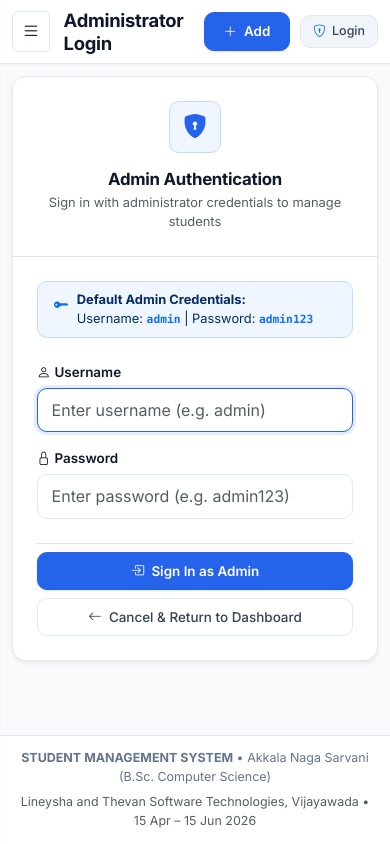
After one commit to praneethbadugu7781-create/studentmanagementsystem, a Django app: page /login/ in a window 390 px wide. The commit adds this page. Run offline with Django 5.2, Linux system fonts and the light colour scheme.

Commit message:
Restrict phone number to 10 digits and add admin login authentication for student management

```diff
--- a/student_management/settings.py
+++ b/student_management/settings.py
@@ -169,3 +169,8 @@ MESSAGE_TAGS = {
 
 # Default primary key field type
 DEFAULT_AUTO_FIELD = 'django.db.models.BigAutoField'
+
+# Authentication configuration
+LOGIN_URL = 'login'
+LOGIN_REDIRECT_URL = 'students:dashboard'
+LOGOUT_REDIRECT_URL = 'students:dashboard'
--- a/student_management/urls.py
+++ b/student_management/urls.py
@@ -16,8 +16,11 @@ Including another URLconf
 """
 from django.contrib import admin
 from django.urls import path, include
+from students import views as student_views
 
 urlpatterns = [
     path('admin/', admin.site.urls),
+    path('login/', student_views.admin_login_view, name='login'),
+    path('logout/', student_views.admin_logout_view, name='logout'),
     path('', include('students.urls')),
 ]
--- a/students/forms.py
+++ b/students/forms.py
@@ -61,17 +61,24 @@ class StudentForm(forms.ModelForm):
             }),
             'phone': forms.TextInput(attrs={
                 'class': 'form-control',
-                'placeholder': 'Enter phone number (e.g. 9876543210)',
+                'placeholder': 'Enter 10-digit mobile number (e.g. 9876543210)',
                 'autocomplete': 'off',
+                'maxlength': '10',
+                'minlength': '10',
+                'pattern': '[0-9]{10}',
+                'inputmode': 'numeric',
+                'oninput': "this.value = this.value.replace(/[^0-9]/g, '').slice(0, 10);",
             }),
         }
 
     def clean_phone(self):
         phone = self.cleaned_data.get('phone', '').strip()
         digits_only = re.sub(r'\D', '', phone)
-        if not digits_only or len(digits_only) < 7 or len(digits_only) > 15:
-            raise forms.ValidationError("Please enter a valid phone number (7 to 15 digits).")
-        return phone
+        if len(digits_only) != 10:
+            raise forms.ValidationError("Phone number must be exactly 10 digits.")
+        if len(phone) != 10 or not phone.isdigit():
+            raise forms.ValidationError("Phone number must contain exactly 10 numeric digits only.")
+        return digits_only
 
     def clean_roll_number(self):
         roll_number = self.cleaned_data.get('roll_number', '').strip().upper()
--- a/students/urls.py
+++ b/students/urls.py
@@ -10,4 +10,6 @@ urlpatterns = [
     path('students/<int:pk>/', views.student_detail_view, name='student_detail'),
     path('students/<int:pk>/edit/', views.student_update_view, name='student_edit'),
     path('students/<int:pk>/delete/', views.student_delete_view, name='student_delete'),
+    path('login/', views.admin_login_view, name='login'),
+    path('logout/', views.admin_logout_view, name='logout'),
 ]
--- a/students/views.py
+++ b/students/views.py
@@ -3,6 +3,9 @@ from django.contrib import messages
 from django.core.paginator import Paginator, EmptyPage, PageNotAnInteger
 from django.db.models import Q
 from django.views.decorators.http import require_http_methods
+from django.contrib.auth import login, logout
+from django.contrib.auth.forms import AuthenticationForm
+from django.contrib.auth.decorators import login_required
 from .models import Student
 from .forms import StudentForm
 
@@ -79,9 +82,49 @@ def student_detail_view(request, pk):
     return render(request, 'students/student_detail.html', context)
 
 
+def admin_login_view(request):
+    """
+    Renders login view for administrator authentication.
+    """
+    if request.user.is_authenticated:
+        return redirect('students:dashboard')
+
+    next_url = request.GET.get('next', '') or request.POST.get('next', '')
+    if request.method == 'POST':
+        form = AuthenticationForm(request, data=request.POST)
+        if form.is_valid():
+            user = form.get_user()
+            login(request, user)
+            messages.success(request, f"Welcome back, {user.username}! Administrator access active.")
+            if next_url:
+                return redirect(next_url)
+            return redirect('students:dashboard')
+        else:
+            messages.error(request, "Invalid username or password. Please try again.")
+    else:
+        form = AuthenticationForm()
+
+    context = {
+        'form': form,
+        'next': next_url,
+        'active_page': 'login',
+    }
+    return render(request, 'login.html', context)
+
+
+def admin_logout_view(request):
+    """
+    Logs out administrator and redirects to dashboard.
+    """
+    logout(request)
+    messages.success(request, "Logged out successfully.")
+    return redirect('students:dashboard')
+
+
+@login_required(login_url='login')
 def student_create_view(request):
     """
-    Handles adding a new student record.
+    Handles adding a new student record (Admin only).
     """
     if request.method == 'POST':
         form = StudentForm(request.POST)
@@ -105,9 +148,10 @@ def student_create_view(request):
     return render(request, 'students/student_form.html', context)
 
 
+@login_required(login_url='login')
 def student_update_view(request, pk):
     """
-    Handles updating an existing student record.
+    Handles updating an existing student record (Admin only).
     """
     student = get_object_or_404(Student, pk=pk)
 
@@ -134,10 +178,11 @@ def student_update_view(request, pk):
     return render(request, 'students/student_form.html', context)
 
 
+@login_required(login_url='login')
 @require_http_methods(["POST"])
 def student_delete_view(request, pk):
     """
-    Handles safe deletion of a student record via POST request.
+    Handles safe deletion of a student record via POST request (Admin only).
     """
     student = get_object_or_404(Student, pk=pk)
     student_name = student.name
--- a/templates/base.html
+++ b/templates/base.html
@@ -243,11 +243,33 @@
                 </a>
 
                 <div class="nav-section-title mt-3">Administration</div>
+                {% if user.is_authenticated %}
+                    <div class="px-2 py-1 mb-1 d-flex align-items-center gap-2 text-muted" style="font-size: 0.78rem;">
+                        <span class="badge bg-success-subtle text-success border border-success-subtle d-inline-flex align-items-center gap-1">
+                            <i class="bi bi-check-circle-fill"></i> Admin Active
+                        </span>
+                        <strong class="text-dark">{{ user.username }}</strong>
+                    </div>
                     <a href="/admin/" target="_blank" class="sidebar-link">
                         <i class="bi bi-shield-lock-fill"></i>
                         <span>Django Admin</span>
                         <i class="bi bi-box-arrow-up-right ms-auto" style="font-size: 0.75rem;"></i>
                     </a>
+                    <a href="{% url 'logout' %}" class="sidebar-link text-danger">
+                        <i class="bi bi-box-arrow-right text-danger"></i>
+                        <span>Logout</span>
+                    </a>
+                {% else %}
+                    <a href="{% url 'login' %}" class="sidebar-link {% if active_page == 'login' %}active{% endif %}">
+                        <i class="bi bi-shield-lock-fill"></i>
+                        <span>Admin Login</span>
+                    </a>
+                    <a href="/admin/" target="_blank" class="sidebar-link">
+                        <i class="bi bi-shield-lock"></i>
+                        <span>Django Admin</span>
+                        <i class="bi bi-box-arrow-up-right ms-auto" style="font-size: 0.75rem;"></i>
+                    </a>
+                {% endif %}
             </div>
 
             <!-- Internship Project Information Section (From PDF Presentation) -->
@@ -284,10 +306,22 @@
                         <span class="d-none d-sm-inline">Add Student</span>
                         <span class="d-inline d-sm-none">Add</span>
                     </a>
-                    <a href="/admin/" class="admin-badge-btn" target="_blank" title="Open Django Admin">
+                    {% if user.is_authenticated %}
+                        <div class="d-none d-md-inline-flex align-items-center gap-1 px-2 py-1 bg-light rounded border text-muted small">
+                            <i class="bi bi-person-check-fill text-success"></i>
+                            <span class="fw-semibold text-dark">{{ user.username }}</span>
+                        </div>
+                        <a href="{% url 'logout' %}" class="admin-badge-btn text-danger" title="Logout from Admin">
+                            <i class="bi bi-box-arrow-right text-danger"></i>
+                            <span class="d-none d-sm-inline">Logout</span>
+                        </a>
+                    {% else %}
+                        <a href="{% url 'login' %}" class="admin-badge-btn" title="Admin Login">
                             <i class="bi bi-shield-lock text-primary"></i>
-                        <span class="d-none d-sm-inline">Admin</span>
+                            <span class="d-none d-sm-inline">Admin Login</span>
+                            <span class="d-inline d-sm-none">Login</span>
                         </a>
+                    {% endif %}
                 </div>
             </header>
 
@@ -346,17 +380,30 @@
                     <button type="button" class="btn-close" data-bs-dismiss="modal" aria-label="Close"></button>
                 </div>
                 <div class="modal-body modal-body-custom">
+                    {% if user.is_authenticated %}
                         <p class="mb-2">Are you sure you want to delete the record for <strong id="deleteStudentName">this student</strong>?</p>
-                    <p class="text-muted small mb-0">This action cannot be undone and will permanently remove the record from the SQLite database.</p>
+                        <p class="text-muted small mb-0">This action cannot be undone and will permanently remove the record from the database.</p>
+                    {% else %}
+                        <div class="alert alert-warning py-2 px-3 small mb-2">
+                            <i class="bi bi-shield-lock-fill me-1"></i> <strong>Admin Login Required:</strong> Only administrators can delete records.
+                        </div>
+                        <p class="text-muted small mb-0">Please sign in with administrator credentials to delete <strong id="deleteStudentName">this student</strong>.</p>
+                    {% endif %}
                 </div>
                 <div class="modal-footer modal-footer-custom">
                     <button type="button" class="btn-secondary-custom" data-bs-dismiss="modal">Cancel</button>
+                    {% if user.is_authenticated %}
                         <form id="deleteStudentForm" method="POST" action="">
                             {% csrf_token %}
                             <button type="submit" class="btn-danger-custom">
                                 <i class="bi bi-trash3-fill"></i> Delete Student
                             </button>
                         </form>
+                    {% else %}
+                        <a href="{% url 'login' %}" class="btn-primary-custom">
+                            <i class="bi bi-box-arrow-in-right"></i> Log In as Admin
+                        </a>
+                    {% endif %}
                 </div>
             </div>
         </div>
--- /dev/null
+++ b/templates/login.html
@@ -0,0 +1,96 @@
+{% extends 'base.html' %}
+
+{% block title %}Admin Login • Student Management System{% endblock %}
+{% block page_title %}Administrator Login{% endblock %}
+{% block page_subtitle %}Sign in to add, edit, and manage student records{% endblock %}
+
+{% block content %}
+<div class="row justify-content-center">
+    <div class="col-12 col-sm-10 col-md-8 col-lg-5 col-xl-4">
+        <div class="content-card shadow-sm">
+            <div class="card-header-custom bg-white text-center py-4 border-bottom">
+                <div class="w-100">
+                    <div class="stat-icon-wrapper stat-icon-primary mx-auto mb-3" style="width: 52px; height: 52px; font-size: 1.5rem;">
+                        <i class="bi bi-shield-lock-fill"></i>
+                    </div>
+                    <h3 class="card-header-title justify-content-center mb-1">Admin Authentication</h3>
+                    <p class="text-muted small mb-0">Sign in with administrator credentials to manage students</p>
+                </div>
+            </div>
+
+            <div class="card-body-custom p-4">
+                {% if form.non_field_errors %}
+                    <div class="alert alert-danger d-flex align-items-center mb-3 py-2 px-3 small" role="alert">
+                        <i class="bi bi-exclamation-triangle-fill flex-shrink-0 me-2"></i>
+                        <div>
+                            {% for error in form.non_field_errors %}
+                                {{ error }}
+                            {% endfor %}
+                        </div>
+                    </div>
+                {% endif %}
+
+                <!-- Project Demo Access Box -->
+                <div class="alert alert-primary d-flex align-items-start mb-4 py-2 px-3" style="background-color: var(--primary-light); border: 1px solid var(--primary-border); border-radius: var(--radius-md);">
+                    <i class="bi bi-key-fill text-primary me-2 mt-1"></i>
+                    <div class="small">
+                        <strong>Default Admin Credentials:</strong><br>
+                        Username: <code class="fw-bold text-primary">admin</code> | Password: <code class="fw-bold text-primary">admin123</code>
+                    </div>
+                </div>
+
+                <form method="POST" action="{% url 'login' %}">
+                    {% csrf_token %}
+                    <input type="hidden" name="next" value="{{ next }}">
+
+                    <!-- Username Field -->
+                    <div class="mb-3">
+                        <label for="id_username" class="form-label-custom">
+                            <i class="bi bi-person me-1"></i>Username
+                        </label>
+                        <div class="position-relative">
+                            <input type="text" name="username" autofocus autocapitalize="none" autocomplete="username" maxlength="150" required id="id_username" class="form-control" placeholder="Enter username (e.g. admin)" value="{{ form.username.value|default:'' }}">
+                        </div>
+                        {% if form.username.errors %}
+                            <div class="invalid-feedback-custom">
+                                {% for error in form.username.errors %}
+                                    <i class="bi bi-exclamation-circle me-1"></i>{{ error }}
+                                {% endfor %}
+                            </div>
+                        {% endif %}
+                    </div>
+
+                    <!-- Password Field -->
+                    <div class="mb-4">
+                        <label for="id_password" class="form-label-custom">
+                            <i class="bi bi-lock me-1"></i>Password
+                        </label>
+                        <div class="position-relative">
+                            <input type="password" name="password" autocomplete="current-password" required id="id_password" class="form-control" placeholder="Enter password (e.g. admin123)">
+                        </div>
+                        {% if form.password.errors %}
+                            <div class="invalid-feedback-custom">
+                                {% for error in form.password.errors %}
+                                    <i class="bi bi-exclamation-circle me-1"></i>{{ error }}
+                                {% endfor %}
+                            </div>
+                        {% endif %}
+                    </div>
+
+                    <!-- Submit & Actions -->
+                    <div class="d-flex flex-column gap-2 pt-2 border-top">
+                        <button type="submit" class="btn-primary-custom w-100 justify-content-center py-2">
+                            <i class="bi bi-box-arrow-in-right"></i>
+                            <span>Sign In as Admin</span>
+                        </button>
+                        <a href="{% url 'students:dashboard' %}" class="btn-secondary-custom w-100 justify-content-center py-2">
+                            <i class="bi bi-arrow-left"></i>
+                            <span>Cancel & Return to Dashboard</span>
+                        </a>
+                    </div>
+                </form>
+            </div>
+        </div>
+    </div>
+</div>
+{% endblock %}
--- a/templates/students/student_form.html
+++ b/templates/students/student_form.html
@@ -108,6 +108,9 @@
                             Phone <span class="text-danger">*</span>
                         </label>
                         {{ form.phone }}
+                        <small class="text-muted d-block mt-1" style="font-size: 0.76rem;">
+                            <i class="bi bi-info-circle me-1"></i>Must be exactly 10 digits.
+                        </small>
                         {% if form.phone.errors %}
                             <div class="invalid-feedback-custom">
                                 {% for error in form.phone.errors %}
```
Also changed, not shown: students/models.py (+7 -1 lines), students/tests.py (+83 -7 lines), db.sqlite3, students/migrations/0002_alter_student_phone.py (added). Lines whose indentation alone changed are shown as unchanged.
